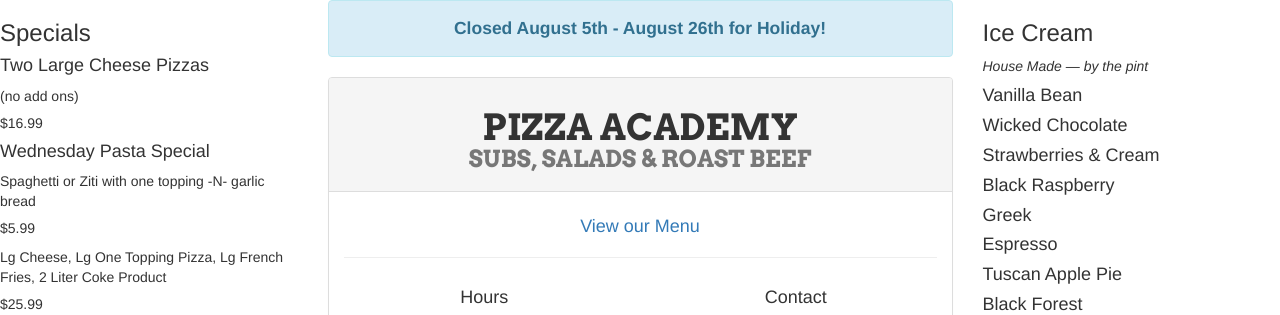
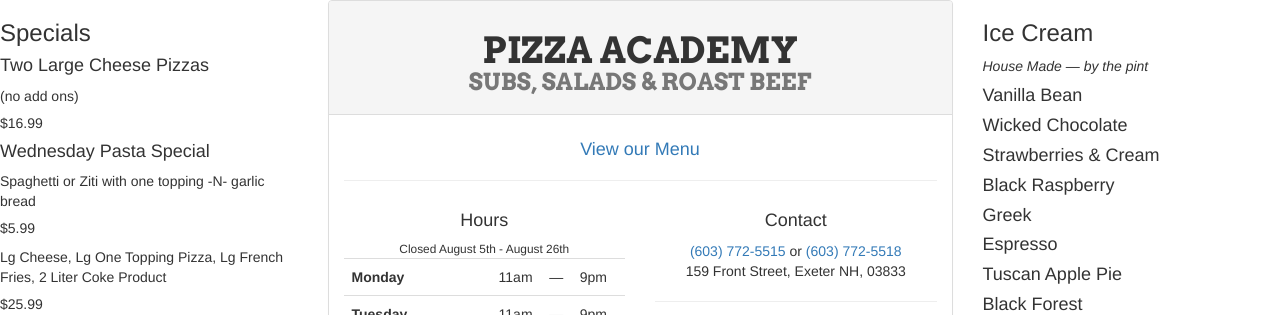
Before and after one commit to absolute413/PizzaAcademy.com, a Gatsby site: page / in a window 1280 px wide. Shown: the top 315 px of the page. Built offline with nearby package versions, Linux system fonts and the light colour scheme; Gatsby itself is replaced by a stand-in of ours; a web font is replaced by a local one.

Commit message:
Update index.js

```diff
--- a/src/pages/index.js
+++ b/src/pages/index.js
@@ -10,10 +10,6 @@
 export default () => (
   <div className="row">
     <div className="col-md-6 col-md-push-3">
-      <div className="alert alert-info text-center">
-        <strong style={{ fontSize: '1.25em' }}>Closed August 5th - August 26th for Holiday!</strong>
-      </div>
-
       <div className="panel panel-default text-center">
         <div className="panel-heading">
           <h1 style={{ fontFamily: 'Arvo', textTransform: 'uppercase' }}>
```
